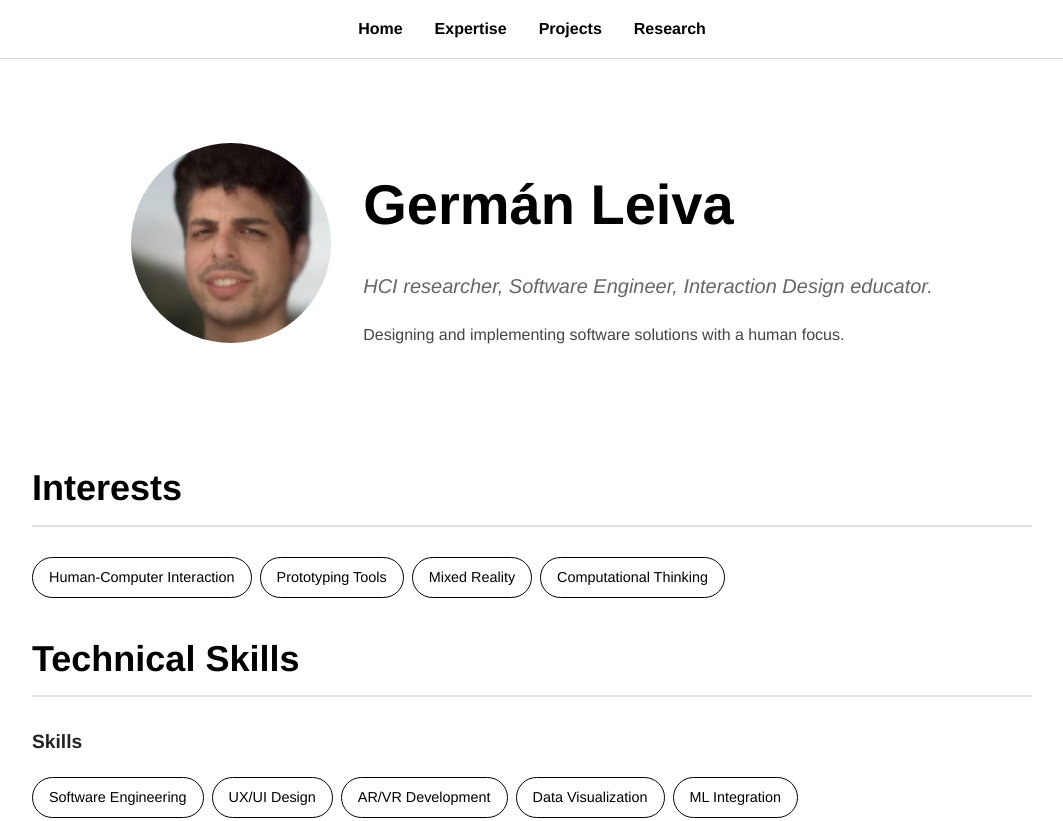
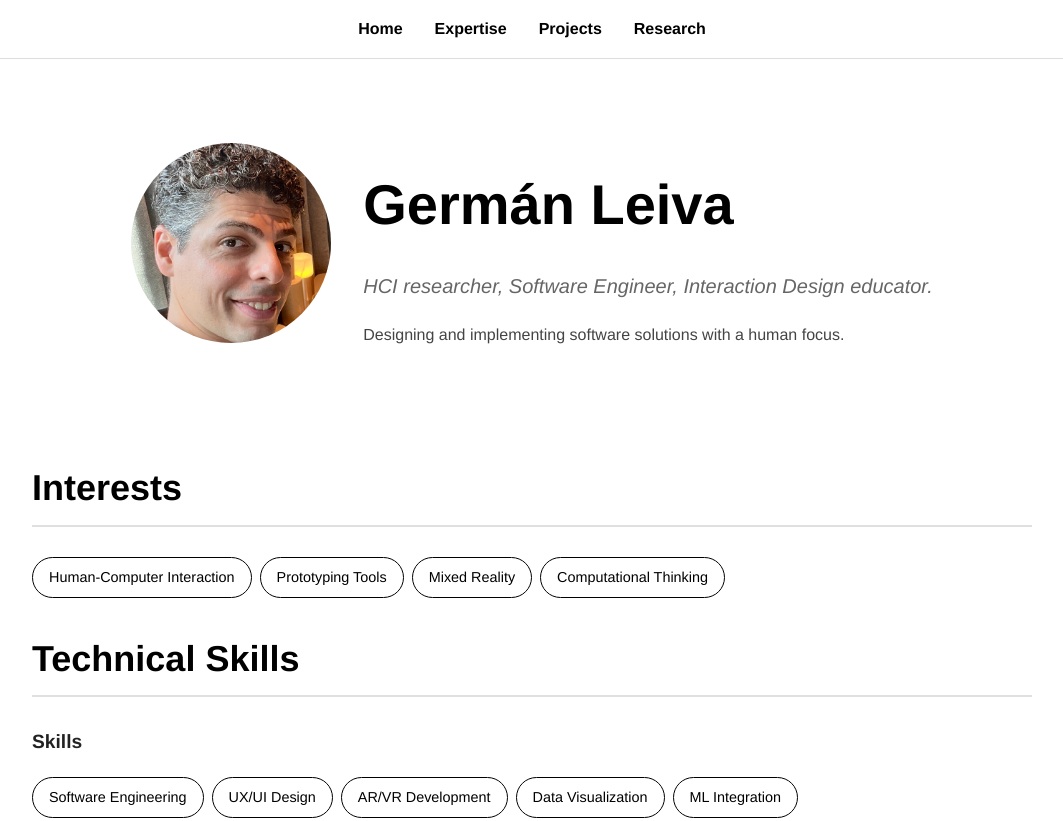
Before and after one commit to germanleiva/germanleiva.github.io, a plain HTML site: page index.html in a window 1280 px wide. Shown: the top 821 px of the page, without its empty margins (108-1171 px from the left). Drawn offline with Linux system fonts and the light colour scheme.

Commit message:
Update index.html
Changed image in html

```diff
--- a/index.html
+++ b/index.html
@@ -19,7 +19,7 @@
   </nav>
 
   <header id="home" class="header-flex">
-    <img src="images/website-pic.PNG" alt="Profile Picture" class="profile-pic">
+    <img src="images/website-pic.jpg" alt="Profile Picture" class="profile-pic">
     <div class="header-text">
       <h1>Germán Leiva</h1>
       <p class="tagline">HCI researcher, Software Engineer, Interaction Design educator.</p>
```
